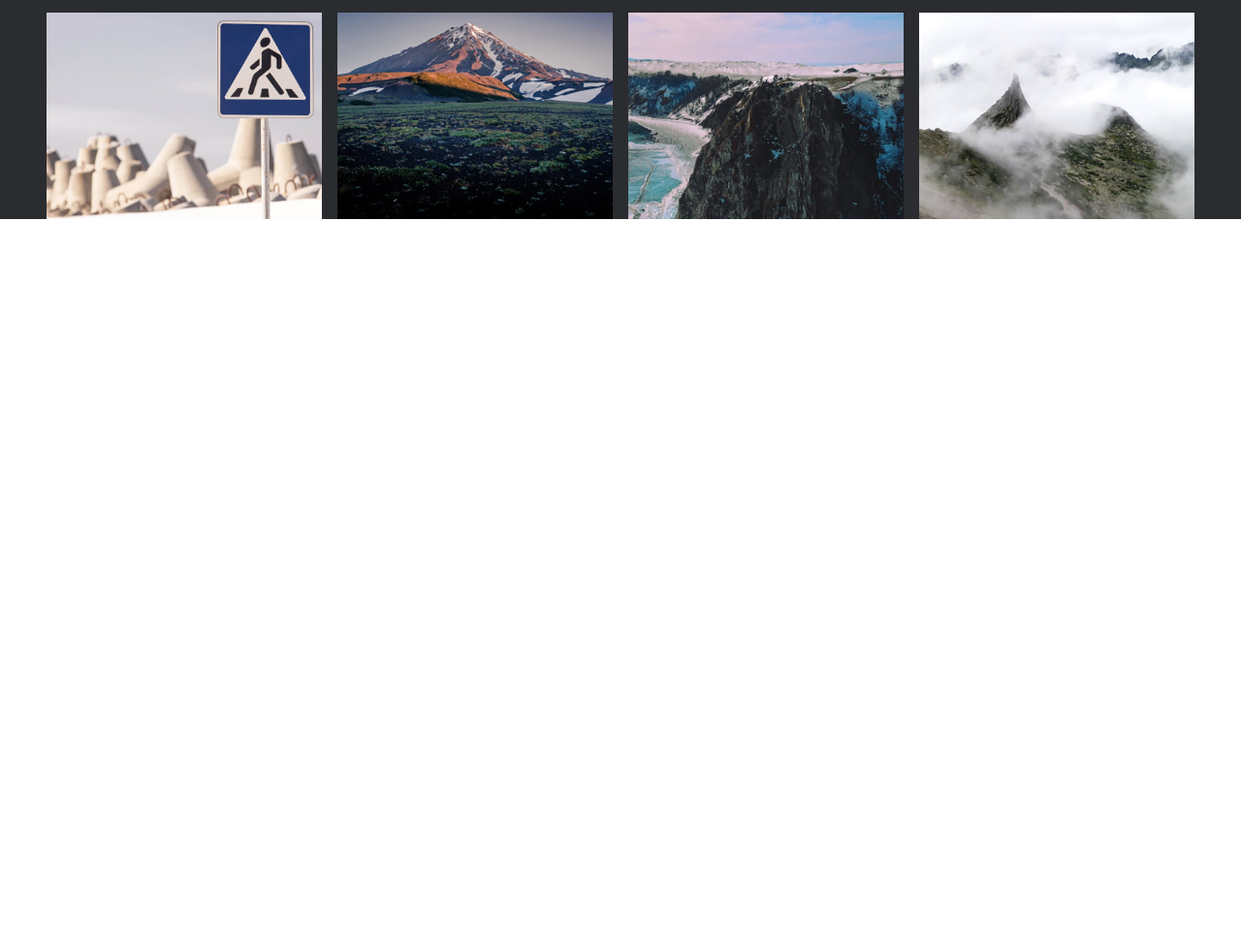
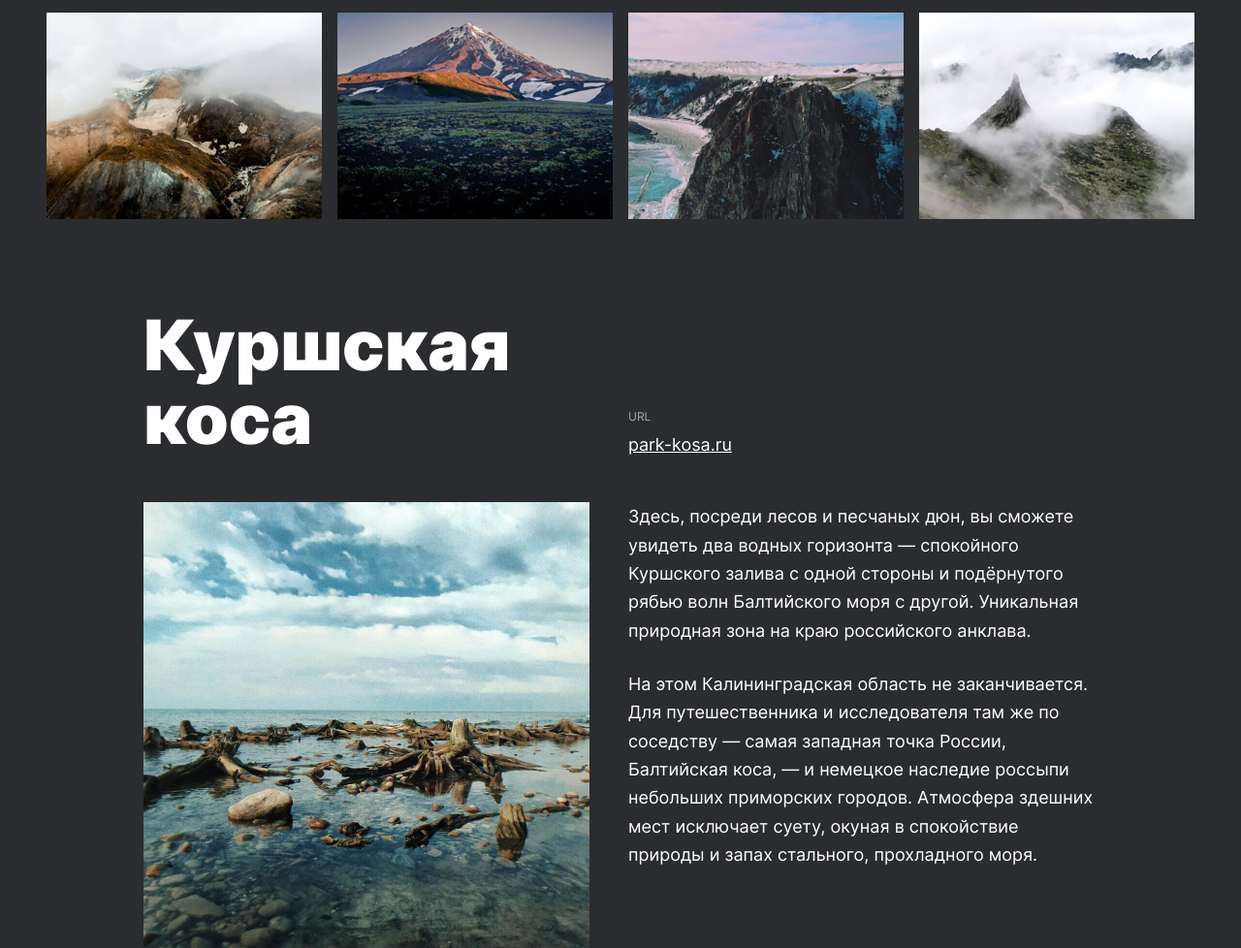
Before and after one commit to User8755/russian-travel, a plain HTML site: page index.html in a window 1280 px wide. Shown: the part 2157-3135 px from the top of the page at 97% size. Before the commit the page ends 2383 px from the top, so only its background shows below. Drawn offline with Linux system fonts and the light colour scheme.

Commit message:
блок place

```diff
--- /dev/null
+++ b/block/card/__head/card__head.css
@@ -0,0 +1,5 @@
+.card__head{
+  display: flex;
+  flex-direction: column;
+  margin: 0 40px 0 0;
+}
--- /dev/null
+++ b/block/card/__image/card__image.css
@@ -0,0 +1,4 @@
+.card__image{
+  max-width: 460px;
+  margin: 48px 0 0 0;
+}
--- /dev/null
+++ b/block/card/__link/card__link.css
@@ -0,0 +1,8 @@
+.card__link{
+  font-style: normal;
+  font-weight: 400;
+  font-size: 18px;
+  line-height: 22px;
+  color: #ffffff;
+  margin: 12px 0 48px 0;
+}
--- /dev/null
+++ b/block/card/__pharagraph/card__pharagraph.css
@@ -0,0 +1,12 @@
+.card__pharagraph{
+  max-width: 484px;
+  font-style: normal;
+  font-weight: 400;
+  font-size: 18px;
+  line-height: 163%;
+  margin: 0 0 26px 0;
+}
+
+.card__pharagraph:last-child{
+  margin-bottom: 0;
+}
--- /dev/null
+++ b/block/card/__title/card__title.css
@@ -0,0 +1,8 @@
+.card__title{
+  font-style: normal;
+  font-weight: 900;
+  font-size: 72px;
+  line-height: 76px;
+  max-width: 460px;
+  margin: 0;
+}
--- /dev/null
+++ b/block/card/__two-column/card__two-column.css
@@ -0,0 +1,4 @@
+.card__two-column{
+  display: flex;
+  flex-direction: column;
+}
--- /dev/null
+++ b/block/card/__url/card__url.css
@@ -0,0 +1,8 @@
+.card__url{
+  margin: 106px 0 0 0;
+  font-style: normal;
+  font-weight: 400;
+  font-size: 12px;
+  line-height: 12px;
+  color: #AAAAAA;
+}
--- /dev/null
+++ b/block/card/card.css
@@ -0,0 +1,3 @@
+.card{
+  display: flex;
+}
--- /dev/null
+++ b/block/palce/place.css
@@ -0,0 +1,3 @@
+.place{
+  margin: 92px 0 0 148px;
+}
--- a/index.html
+++ b/index.html
@@ -45,10 +45,24 @@
           <img src="./image/photo-grid-baikal.jpg" alt="" class="photo__item">
           <img src="./image/photo-grid-elbrus.jpg" alt="" class="photo__item">
           <img src="./image/photo-grid-kondratiev.jpg" alt="" class="photo__item">
-          <img src="./image/photo-grid-kondratiev.jpg" alt="" class="photo__item">
+          <img src="./image/photo-grid-kamchatka-1.jpg" alt="" class="photo__item">
           <img src="./image/photo-grid-kamchatka-2.jpg" alt="" class="photo__item">
           <img src="./image/photo-grid-baikal-2.jpg" alt="" class="photo__item">
           <img src="./image/photo-grid-ergaki.jpg" alt="" class="photo__item">
+        </div>
+      </section>
+      <section class="place">
+        <div class="card">
+          <div class="card__head">
+            <h2 class="card__title">Куршская коса</h2>
+            <img src="./image/place-kosa.jpg" alt="" class="card__image">
+          </div>
+          <div class="card__two-column">
+            <p class="card__url">URL</p>
+            <a href="http://park-kosa.ru" class="card__link">park-kosa.ru</a>
+            <p class="card__pharagraph">Здесь, посреди лесов и песчаных дюн, вы сможете увидеть два водных горизонта — спокойного Куршского залива с одной стороны и подёрнутого рябью волн Балтийского моря с другой. Уникальная природная зона на краю российского анклава.</p>
+            <p class="card__pharagraph">На этом Калининградская область не заканчивается. Для путешественника и исследователя там же по соседству — самая западная точка России, Балтийская коса, — и немецкое наследие россыпи небольших приморских городов. Атмосфера здешних мест исключает суету, окуная в спокойствие природы и запах стального, прохладного моря.</p>
+          </div>
         </div>
       </section>
     </main>
--- a/pages/index.css
+++ b/pages/index.css
@@ -22,3 +22,14 @@
 @import url(../block/photo/photo.css);
 @import url(../block/photo/__grid/photo__grid.css);
 @import url(../block/photo/__item/photo__item.css);
+/* Блок place */
+@import url(../block/palce/place.css);
+@import url(../block/card/card.css);
+@import url(../block/card/__head/card__head.css);
+@import url(../block/card/__title/card__title.css);
+@import url(../block/card/__two-column/card__two-column.css);
+@import url(../block/card/__url/card__url.css);
+@import url(../block/card/__link/card__link.css);
+@import url(../block/card/__main/card__main.css);
+@import url(../block/card/__image/card__image.css);
+@import url(../block/card/__pharagraph/card__pharagraph.css);
```
Also changed, not shown: image/place-kosa.jpg (added).
